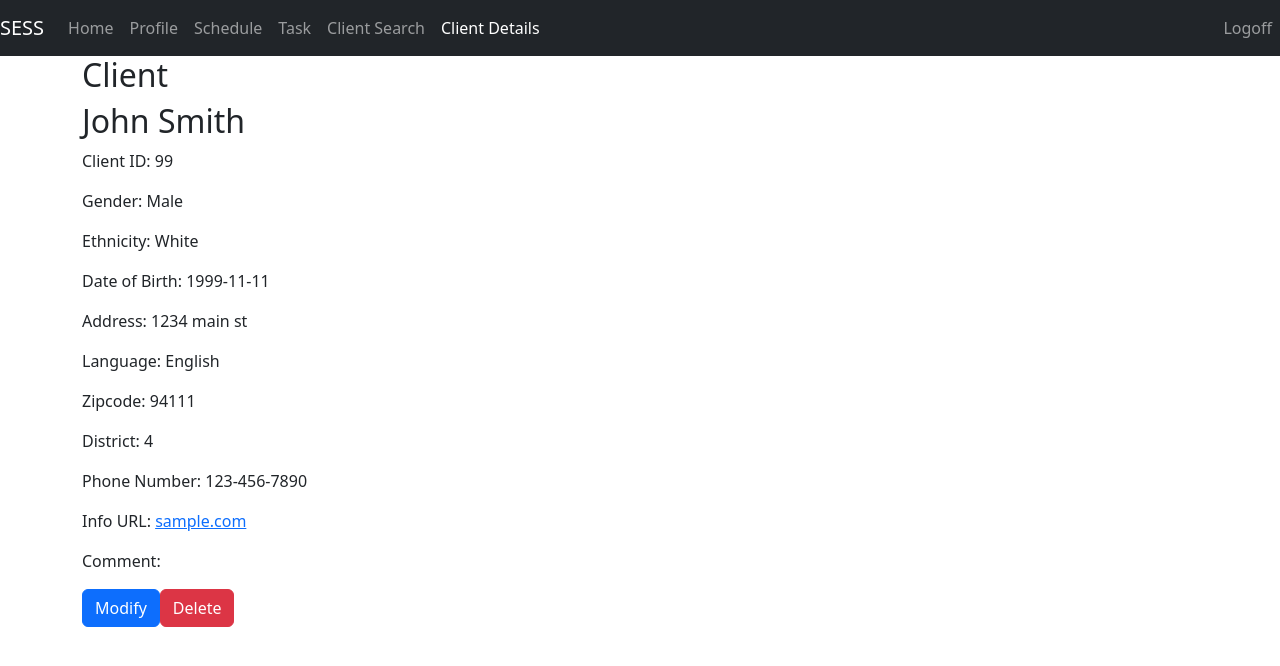
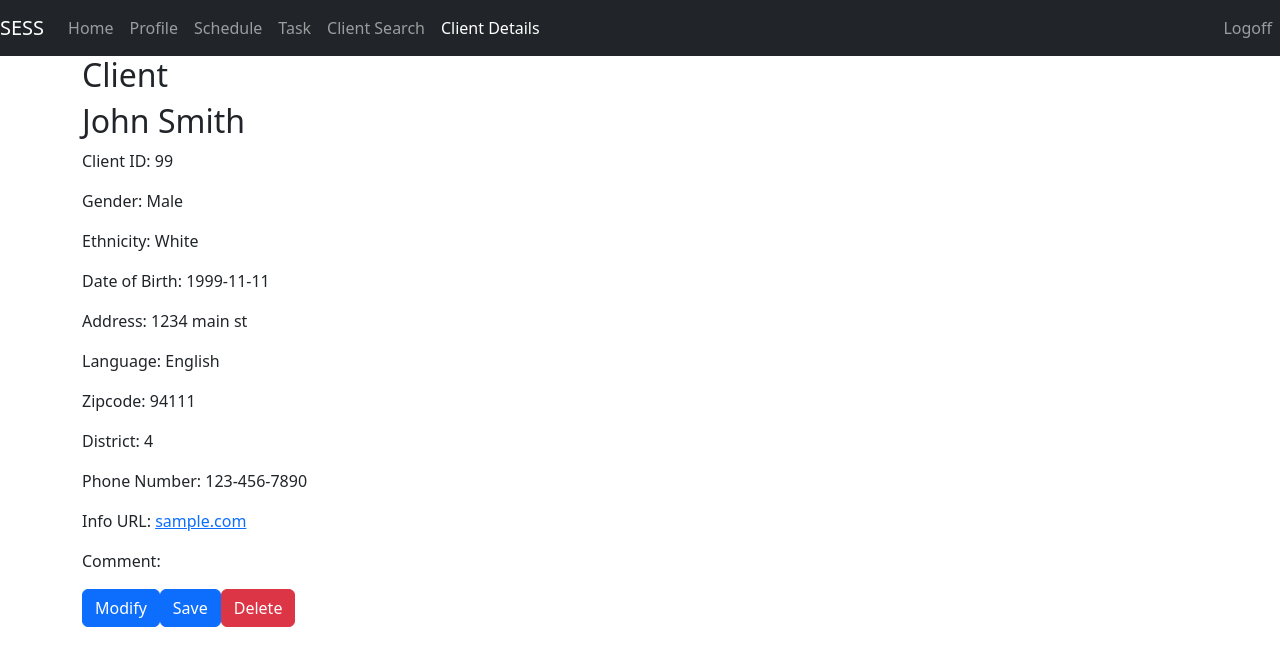
Before and after one commit to samandela2/sess-frontend, a React (Vite) app: page /client-details in a window 1280 px wide. Shown: the top 666 px of the page. Built offline with nearby package versions, Linux system fonts and the light colour scheme.

Commit message:
update README to do

```diff
--- a/src/components/ClientDetailPage.tsx
+++ b/src/components/ClientDetailPage.tsx
@@ -25,6 +25,9 @@
         <button type="button" className="btn btn-primary">
           Modify
         </button>
+        <button type="button" className="btn btn-primary">
+          Save
+        </button>
         <button type="button" className="btn btn-danger">
           Delete
         </button>
--- a/src/pages/Homepage.tsx
+++ b/src/pages/Homepage.tsx
@@ -23,7 +23,7 @@
   }, []);
 
   useEffect(() => {
-    fetch("/taskBasicsListData.json")
+    fetch("/taskData.json")
       .then((response) => response.json())
       .then((data) => setTaskBasics(data))
       .catch((error) => console.error("Fetching tasks basic data fail", error));
--- a/src/pages/TaskDetailPage.tsx
+++ b/src/pages/TaskDetailPage.tsx
@@ -25,6 +25,9 @@
         <button type="button" className="btn btn-primary">
           Modify
         </button>
+        <button type="button" className="btn btn-primary">
+          Save
+        </button>
         <button type="button" className="btn btn-danger">
           Delete
         </button>
```
Also changed, not shown: 1 other file (tests, documents, lock files or other folders).
